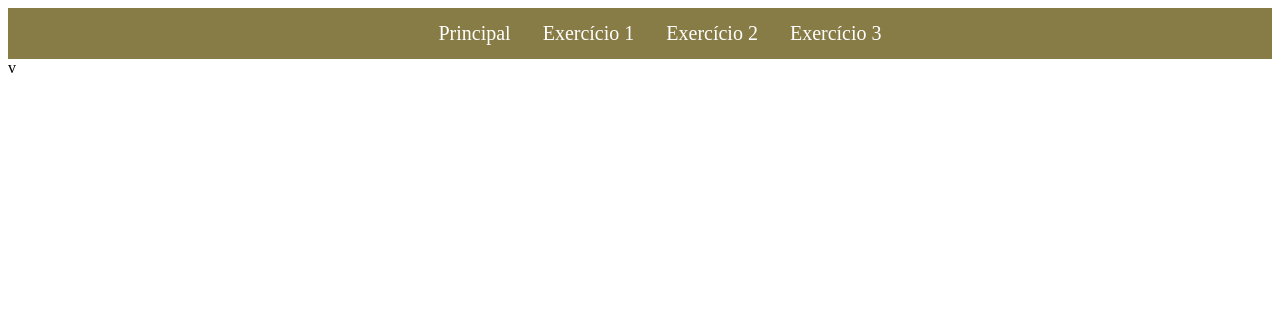
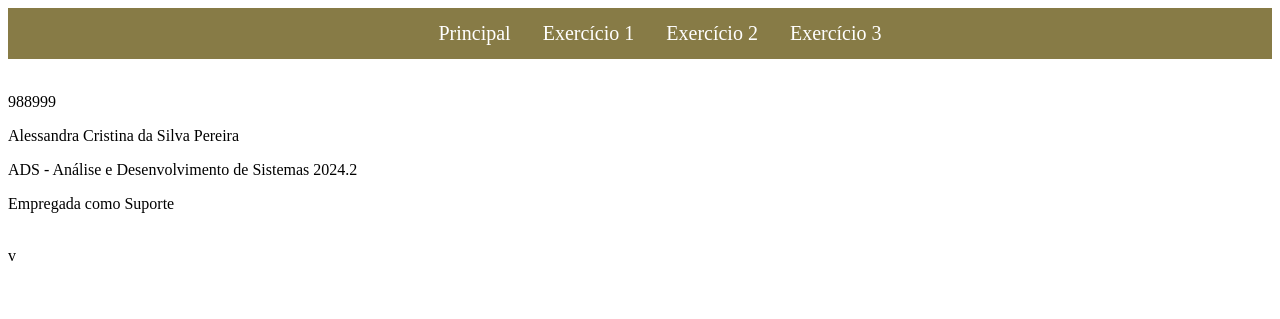
Before and after one commit to alessandrasilvap/Avalia-oFormadoraI, a PHP site: page / in a window 1280 px wide. Shown: the top 319 px of the page. Run offline with PHP 8.4, Linux system fonts and the light colour scheme.

Commit message:
index.php

```diff
--- a/index.php
+++ b/index.php
@@ -1,8 +1,10 @@
 <?php include 'cabecalho.php'?>
 
     <div>
-        <!--Imgaem-->
-        <!--MEU Nome-->
-        <!--MINHA MATRICULA-->
-        <!--lOGO DA UNISUAM-->
+        <img src="" alt="">
+        <p>988999</p>
+        <p>Alessandra Cristina da Silva Pereira</p>
+        <p>ADS - Análise e Desenvolvimento de Sistemas 2024.2</p>
+        <p>Empregada como Suporte</p>
+        <img src="" alt="">
     </div>v
```
